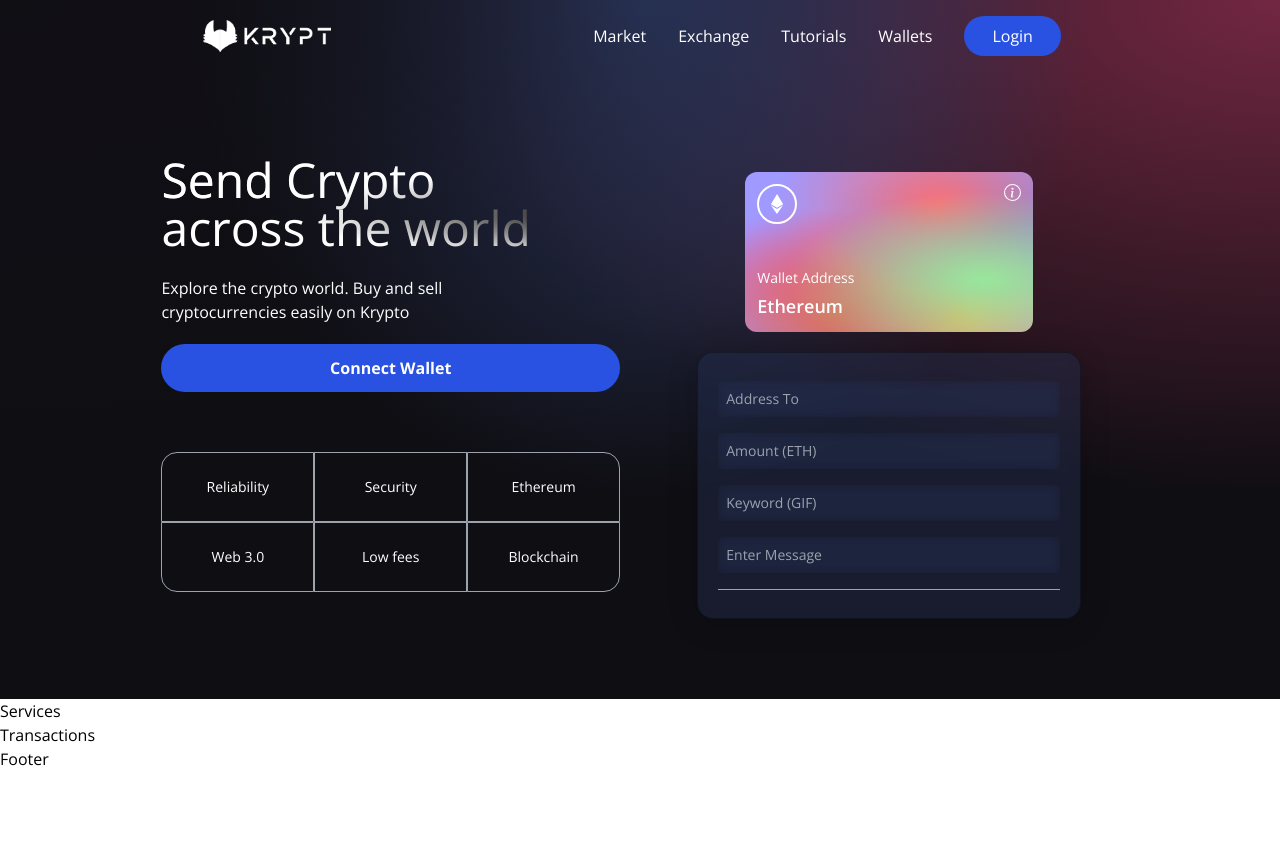
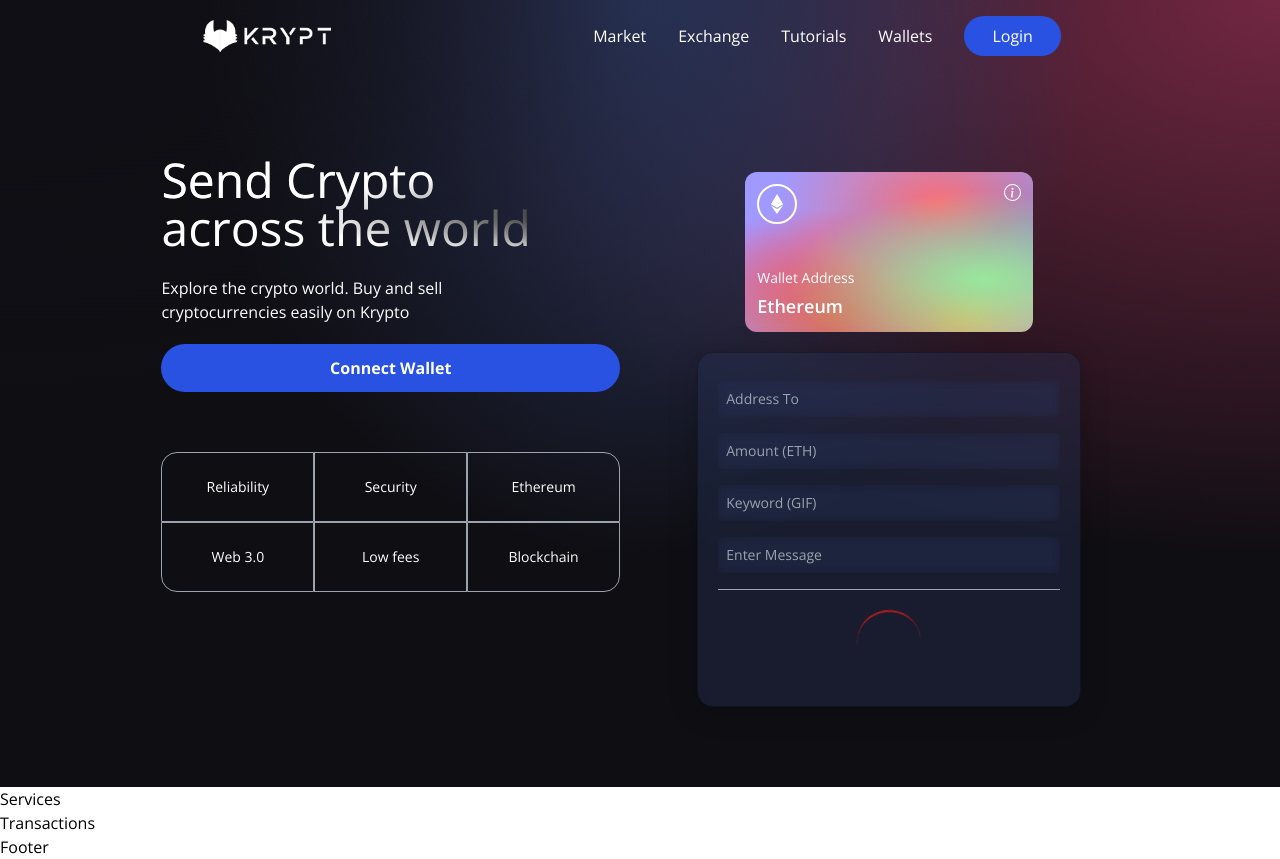
Before and after one commit to picozzimichele/eth-send, a React (Vite) app in the folder client/: page / in a window 1280 px wide. Before the commit the page ends 800 px from the top, so only its background shows below. Built offline with nearby package versions, Linux system fonts and the light colour scheme.

Commit message:
creates simple loading spinner

```diff
--- a/client/src/components/Loader.tsx
+++ b/client/src/components/Loader.tsx
@@ -1,5 +1,9 @@
 import React from "react";
 
 export default function Loader() {
-    return <div>Loader</div>;
+    return (
+        <div className="flex justify-center items-center py-3">
+            <div className="animate-spin rounded-full h-16 w-16 border-b-2 border-red-700"></div>
+        </div>
+    );
 }
--- a/client/src/components/Welcome.tsx
+++ b/client/src/components/Welcome.tsx
@@ -33,6 +33,7 @@ const Input = ({
 
 export default function Welcome() {
     const connectWallet = async () => {};
+    const handleSubmit = async () => {};
     return (
         <div className="flex w-full justify-center items-center">
             <div className="flex md:flex-row flex-col items-start justify-between md:p-20 py-12 px-4">
@@ -81,6 +82,17 @@ export default function Welcome() {
                         <Input placeholder="Keyword (GIF)" value={""} name="keyword" type="text" handleChange={() => {}} />
                         <Input placeholder="Enter Message" value={""} name="message" type="text" handleChange={() => {}} />
                         <div className="h-[1px] w-full bg-gray-400 my-2" />
+                        {true ? (
+                            <Loader />
+                        ) : (
+                            <button
+                                className="text-white w-full mt-2 p-2 border-[1px] border-[#3d4f7c] rounded-full cursor-pointer"
+                                type="button"
+                                onClick={handleSubmit}
+                            >
+                                Send Now
+                            </button>
+                        )}
                     </div>
                 </div>
             </div>
```
